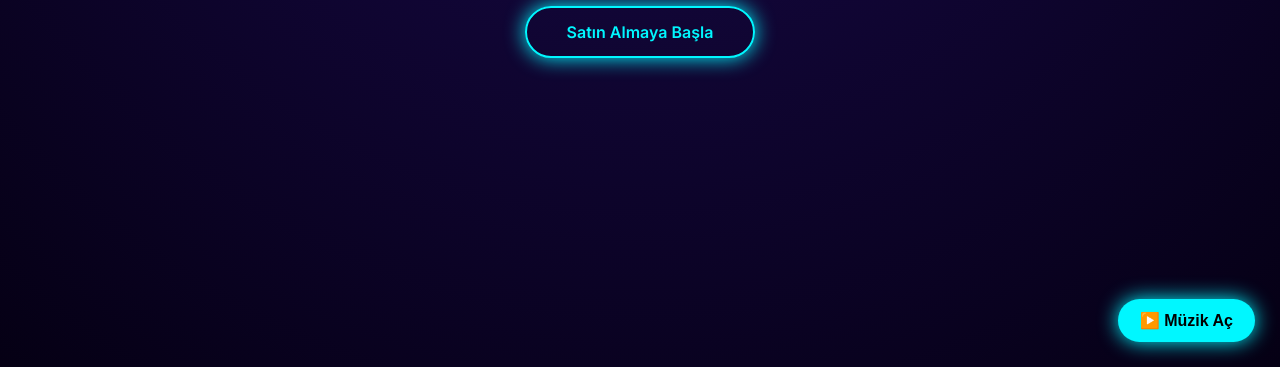
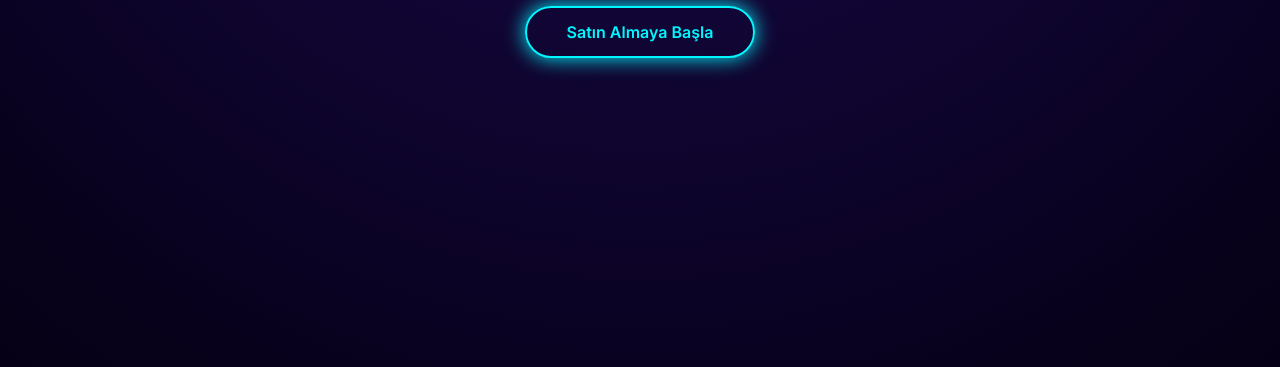
Before and after one commit to RDBULLSoftware/RDBULLSoftware, a plain HTML site: page index.html in a window 1280 px wide. Shown: the part 433-800 px from the top of the page. Drawn offline with Linux system fonts and the light colour scheme.

Commit message:
index.html

```diff
--- a/index.html
+++ b/index.html
@@ -462,54 +462,6 @@ Sunucuya Katıl
 © 2026 RDBULL Software | Yazılım & Lisans Market
 
 </footer>
-<!-- MUSIC TEST -->
-<audio controls>
-  <source src="tokyo-drift.mp3" type="audio/mpeg">
-</audio>
+
 </body>
 </html>
-<!-- MUSIC TOGGLE BUTTON -->
-<style>
-.music-btn{
-position:fixed;
-bottom:25px;
-right:25px;
-z-index:1000;
-background:#00f7ff;
-color:#000;
-border:none;
-border-radius:50px;
-padding:12px 22px;
-font-size:16px;
-font-weight:600;
-cursor:pointer;
-box-shadow:0 0 20px #00f7ff;
-transition:.3s;
-}
-
-.music-btn:hover{
-transform:scale(1.05);
-box-shadow:0 0 30px #00f7ff;
-}
-</style>
-
-<button class="music-btn" onclick="toggleMusic()">▶️ Müzik Aç</button>
-
-<audio id="bgMusic">
-  <source src="tokyo-drift.mp3" type="audio/mpeg">
-</audio>
-
-<script>
-const music = document.getElementById("bgMusic");
-const btn = document.querySelector(".music-btn");
-
-function toggleMusic(){
-  if(music.paused){
-    music.play();
-    btn.textContent = "⏸️ Müzik Kapat";
-  }else{
-    music.pause();
-    btn.textContent = "▶️ Müzik Aç";
-  }
-}
-</script>
```
